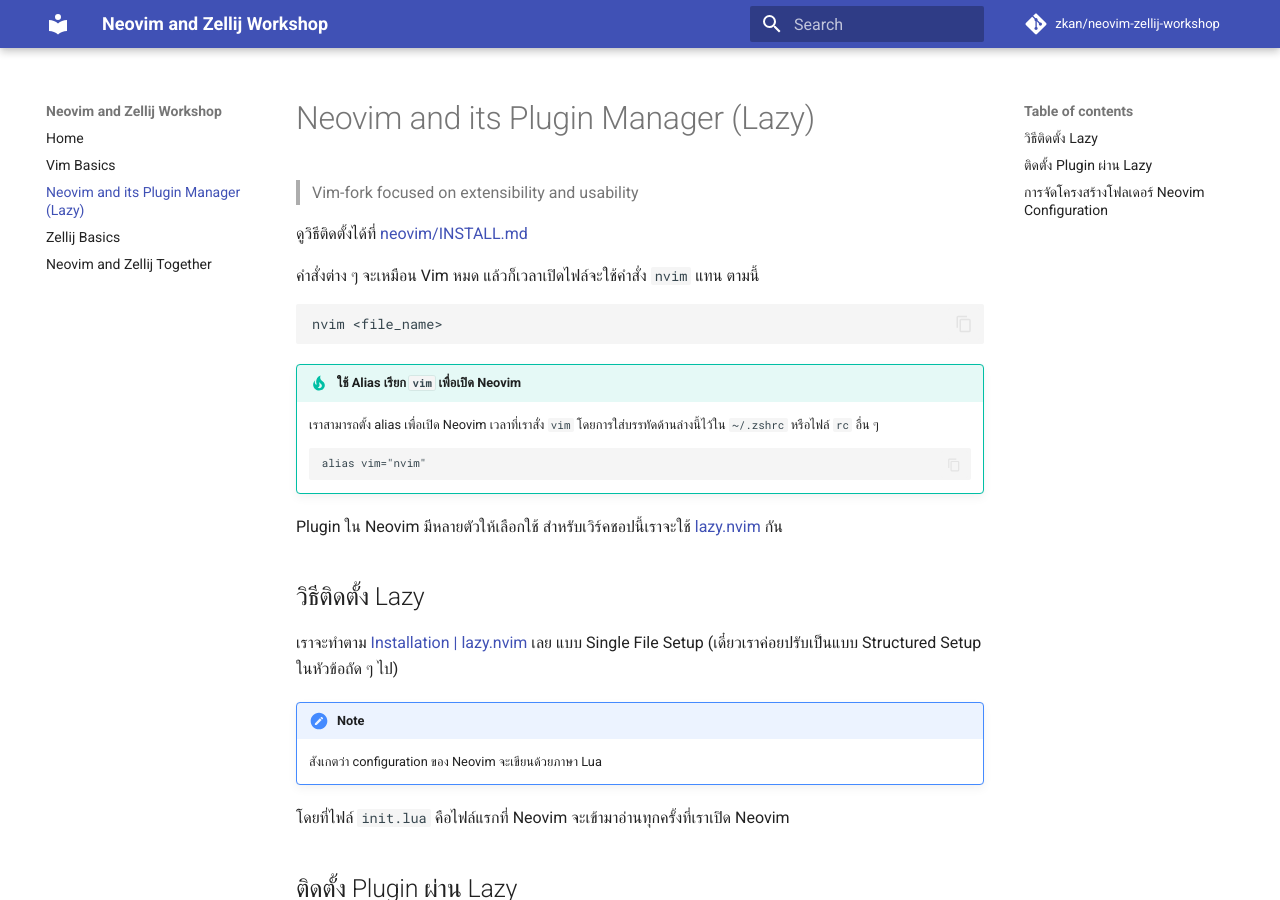
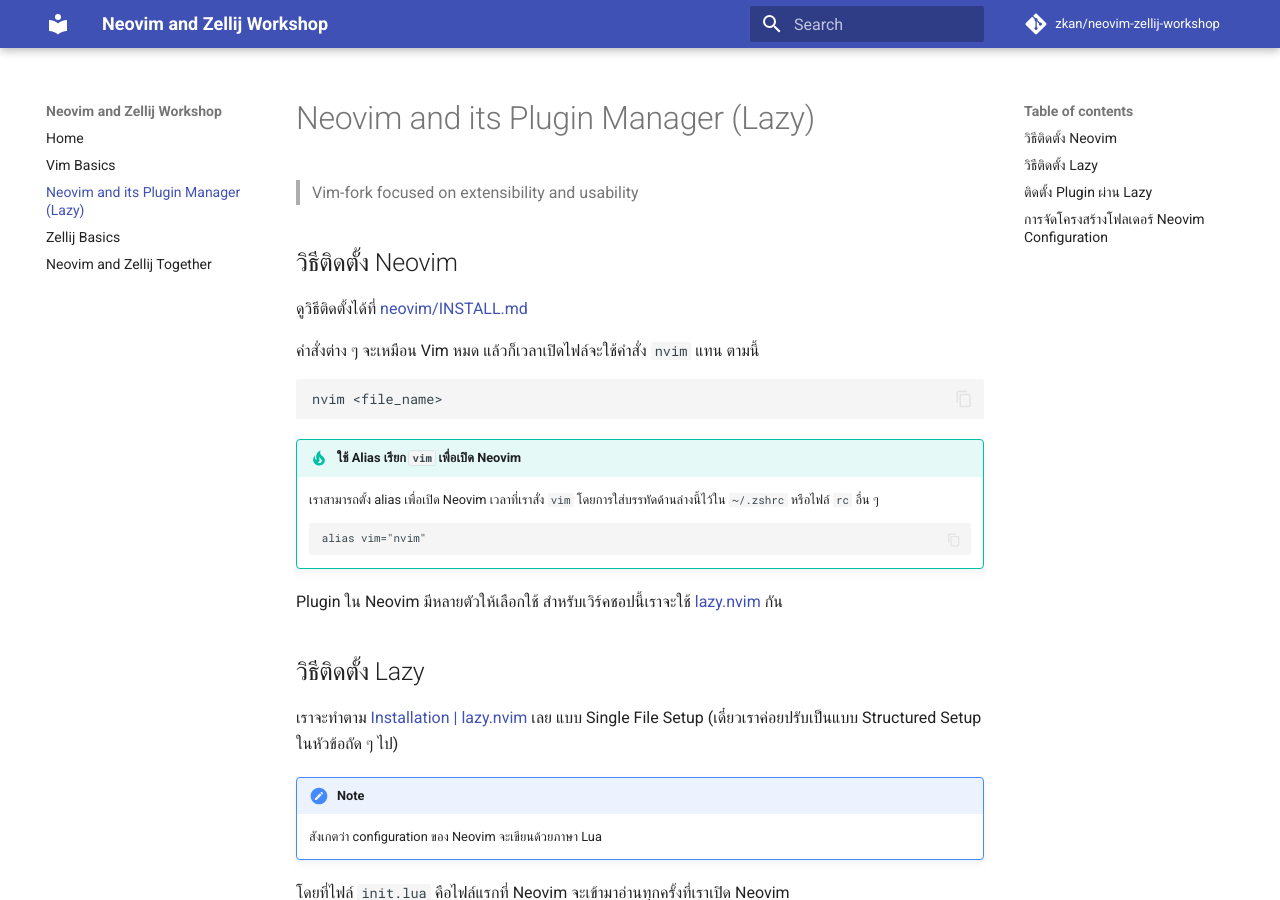
Before and after one commit to zkan/neovim-zellij-workshop, an MkDocs documentation site: the page built from docs/neovim-lazy.md, in a window 1280 px wide and 900 px high. Built offline with MkDocs 1.6.1 and Material for MkDocs 9.7.7, drawn with Linux system fonts in a browser that asks for light colours; comment, search, counter and statistics services are not loaded.

Commit message:
Add section

```diff
--- a/docs/neovim-lazy.md
+++ b/docs/neovim-lazy.md
@@ -1,6 +1,8 @@
 # Neovim and its Plugin Manager (Lazy)
 
 > Vim-fork focused on extensibility and usability
+
+## วิธีติดตั้ง Neovim
 
 ดูวิธีติดตั้งได้ที่
 [neovim/INSTALL.md](https://github.com/neovim/neovim/blob/master/INSTALL.md){: target="_blank"}
```
